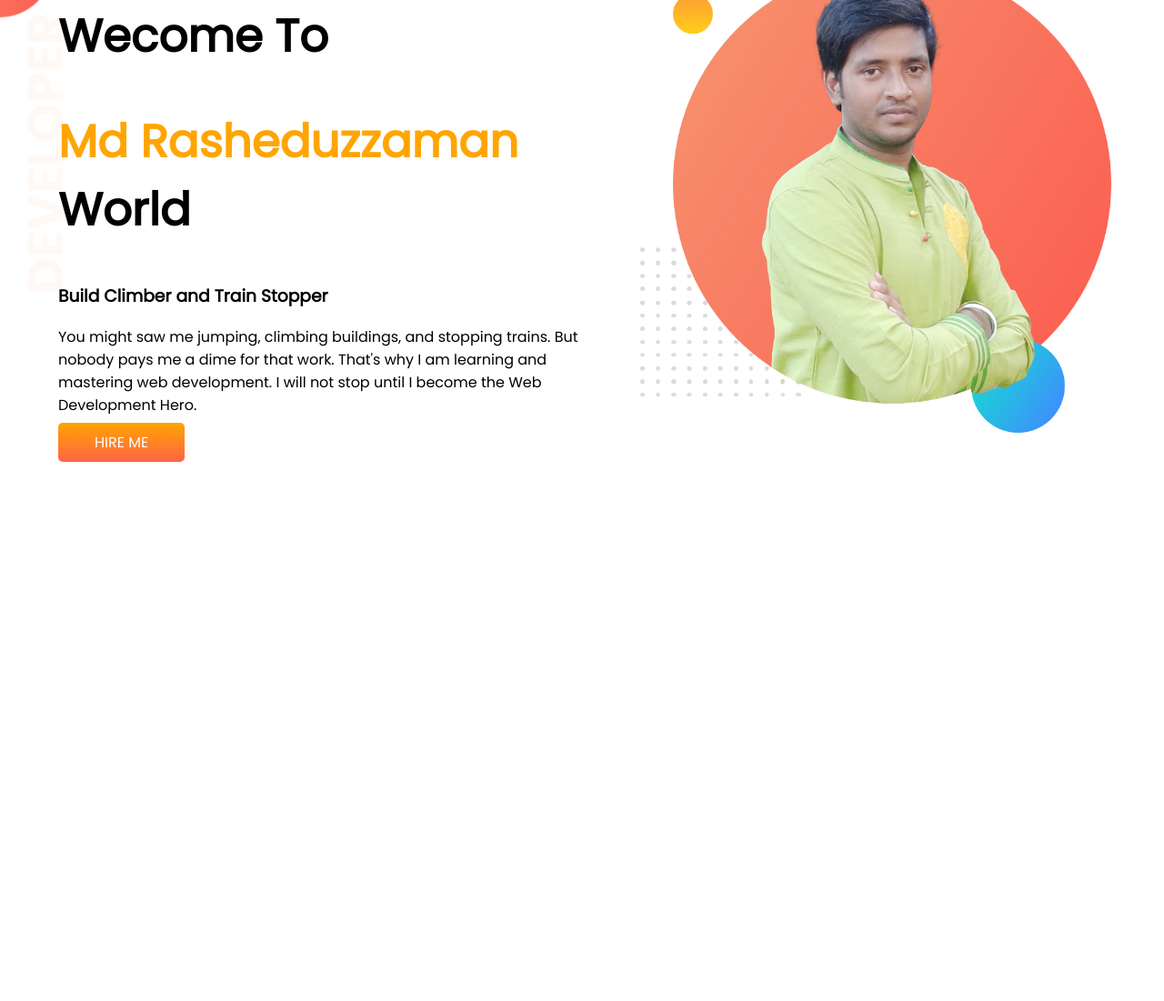
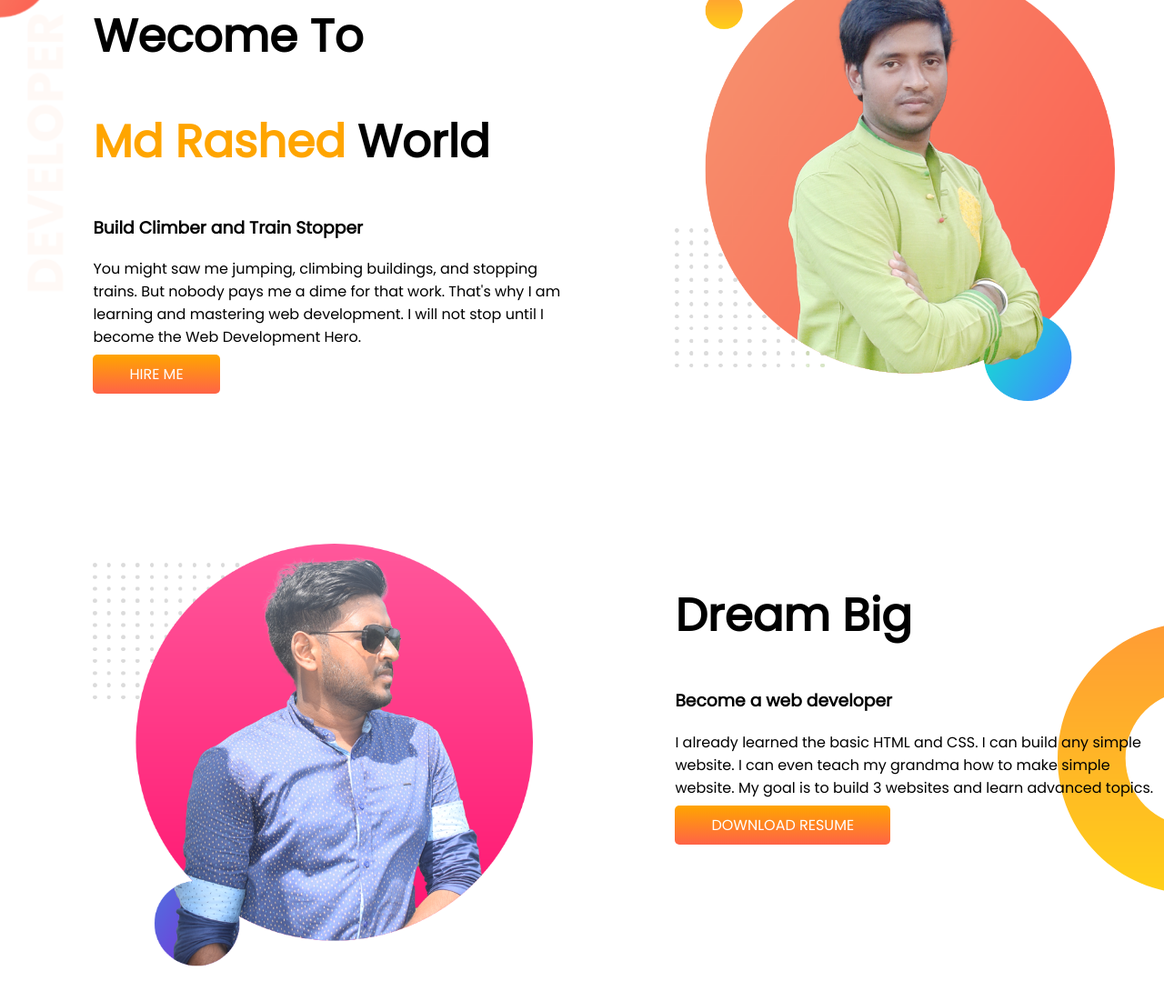
Before and after one commit to MdRaseduzzamanZibon/rashed-portfolio, a plain HTML site: page index.html in a window 1280 px wide. Shown: the part 39-1140 px from the top of the page at 91% size. Before the commit the page ends 800 px from the top, so only its background shows below. Drawn offline with Linux system fonts and the light colour scheme.

Commit message:
dream big done

```diff
--- a/index.html
+++ b/index.html
@@ -17,7 +17,7 @@
     <section class="top-banner">
       <div class="half-width">
         <h1>Wecome To</h1>
-        <h1><span class="orange-color">Md Rasheduzzaman</span> World</h1>
+        <h1><span class="orange-color">Md Rashed</span> World</h1>
         <h3>Build Climber and Train Stopper</h3>
         <p>
           You might saw me jumping, climbing buildings, and stopping trains. But
@@ -25,11 +25,36 @@
           mastering web development. I will not stop until I become the Web
           Development Hero.
         </p>
-        <a class="link-button" target="_blank" href="https://www.linkedin.com/in/mrashedcse/">HIRE ME</a>
+        <a
+          class="link-button"
+          target="_blank"
+          href="https://www.linkedin.com/in/mrashedcse/"
+          >HIRE ME</a
+        >
       </div>
       <div class="half-width">
         <img src="images/rashed.png" alt="Rashed" />
       </div>
     </section>
+    <section class="dream-big">
+      <div class="half-width">
+        <img src="images/rashed2.png" alt="Rashed" />
+      </div>
+      <div class="half-width">
+        <h1>Dream Big</h1>
+        <h3>Become a web developer</h3>
+        <p>
+          I already learned the basic HTML and CSS. I can build any simple
+          website. I can even teach my grandma how to make simple website. My
+          goal is to build 3 websites and learn advanced topics.
+        </p>
+        <a
+          class="link-button"
+          target="_blank"
+          href="https://www.linkedin.com/in/mrashedcse/"
+          >DOWNLOAD RESUME</a
+        >
+      </div>
+    </section>
   </body>
 </html>
--- a/style.css
+++ b/style.css
@@ -10,10 +10,11 @@ h1 {
 }
 section {
   display: flex;
+  margin-bottom: 150px;
 }
 .half-width {
   width: 50%;
-  padding-left: 5%;
+  padding-left: 8%;
 }
 .half-width img {
   width: 90%;
@@ -25,7 +26,12 @@ section {
   padding: 10px 40px;
   border-radius: 5px;
 }
-.top-banner{
-    background-image: url(images/top-banner.png);
+.top-banner {
+  background-image: url(images/top-banner.png);
+  background-repeat: no-repeat;
+}
+.dream-big {
+    background-image: url(images/dream-bg.png);
     background-repeat: no-repeat;
+  background-position: right;
 }
```
Also changed, not shown: images/rashed2.png (added).
